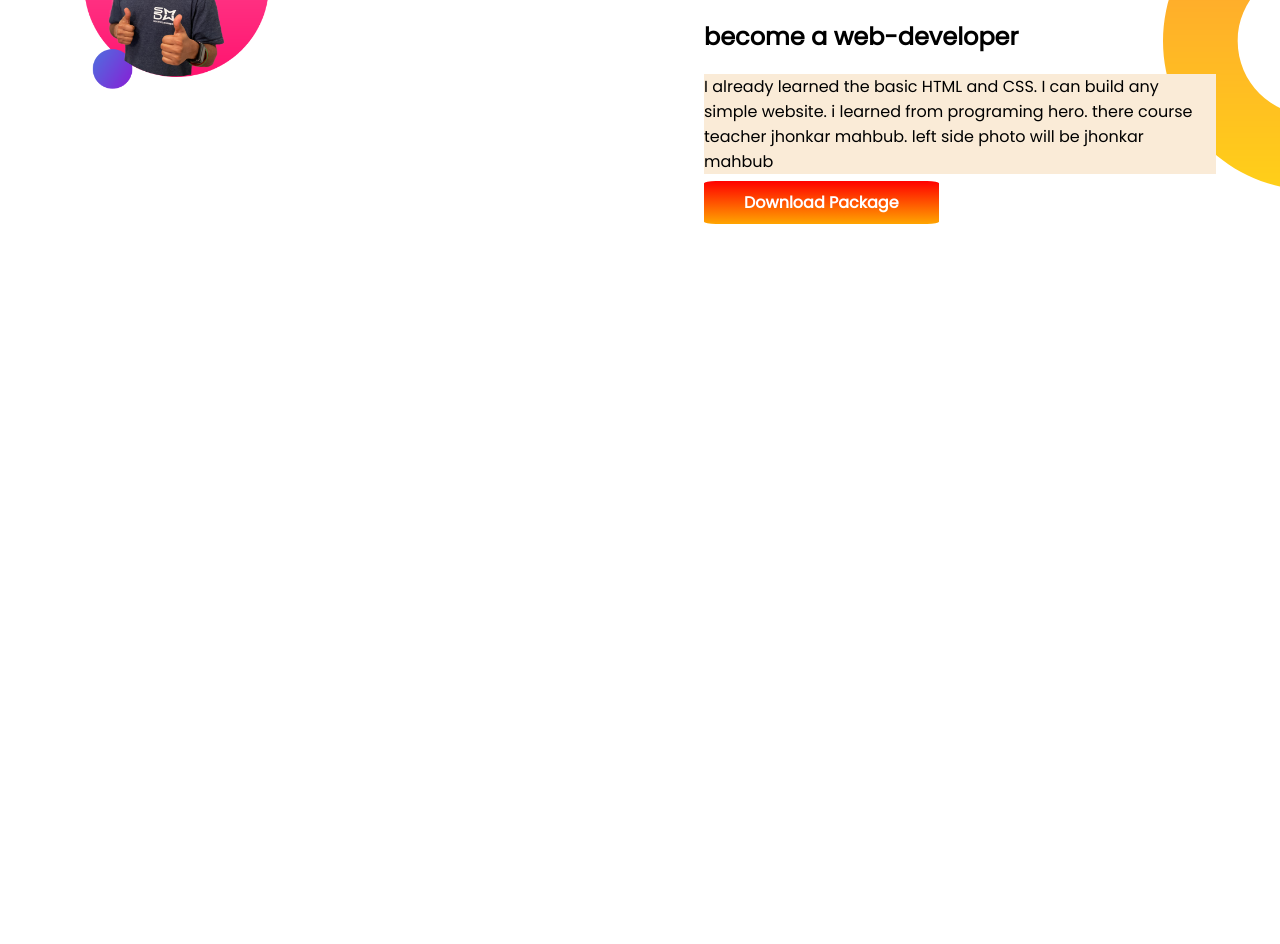
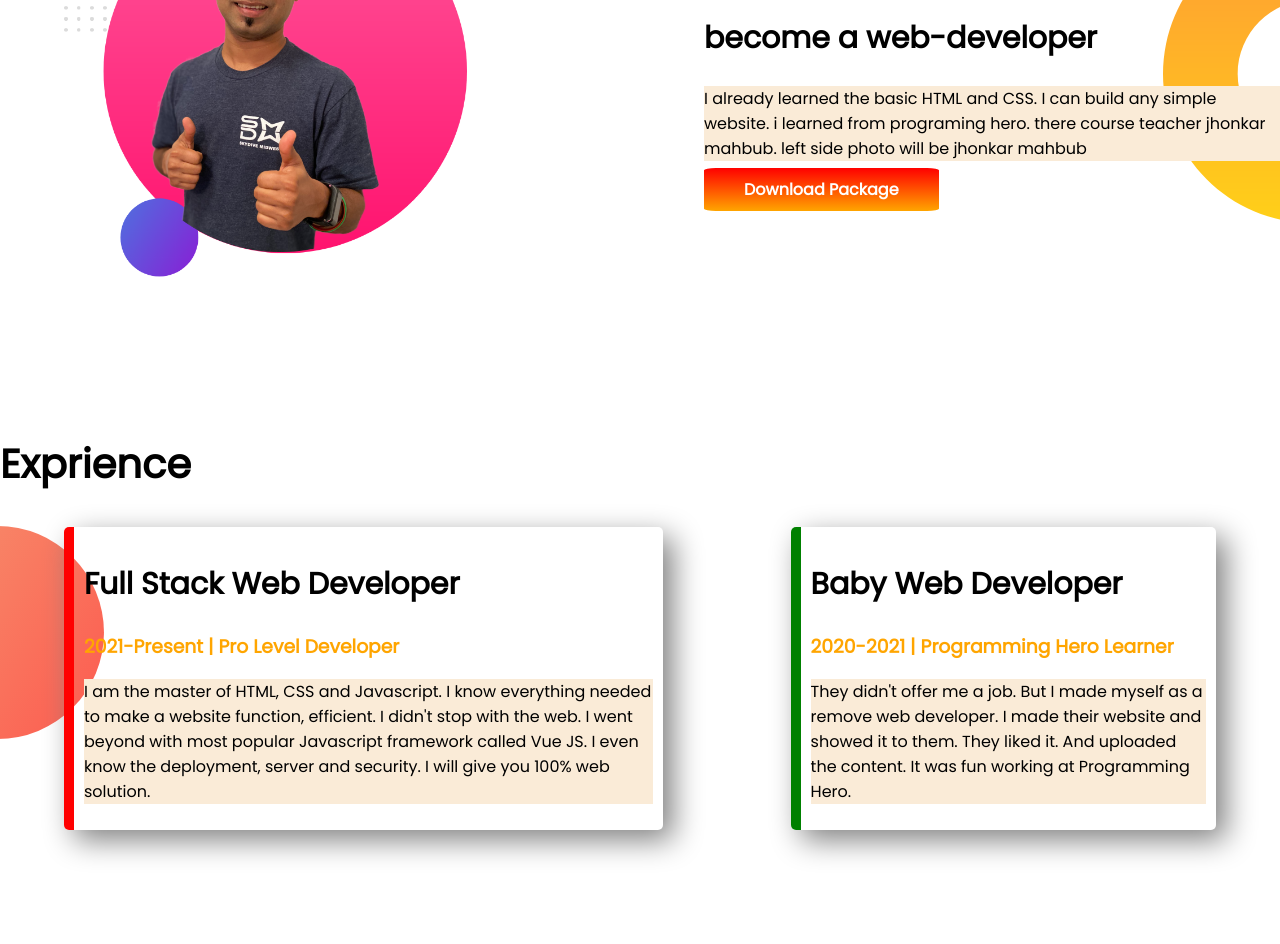
Before and after one commit to habib4224/first-website, a plain HTML site: page index.html in a window 1280 px wide. Shown: the part 722-1666 px from the top of the page. Before the commit the page ends 1117 px from the top, so only its background shows below. Drawn offline with Linux system fonts and the light colour scheme.

Commit message:
final push

```diff
--- a/index.html
+++ b/index.html
@@ -13,7 +13,7 @@
 </head>
 
 <body>
-    <section>
+    <section class="first third">
         <div class="width">
             <h1>Welcome To</h1>
             <h1><span class="colour">Habibur Rahaman</span> World!</h1>
@@ -28,7 +28,7 @@
             <img src="pic.jpg" alt="">
         </div>
     </section>
-    <section class="second">
+    <section class="second third">
         <div class="width">
             <img src="jhankar2.png" alt="">
         </div>
@@ -37,10 +37,37 @@
             <h2>become a web-developer</h2>
             <p>I already learned the basic HTML and CSS. I can build any simple website. i learned from programing
                 hero. there course teacher jhonkar mahbub. left side photo will be jhonkar mahbub</p>
-            <a class="link_button" target="_blank" href="">Download Package</a>
+            <a class="link_button" target="_blank" href="https://www.google.com/">Download Package</a>
         </div>
 
     </section>
+    <section class="rd">
+        <h1>Exprience</h1>
+
+        <div class="third ">
+            <div id="full" class="experience">
+                <h2>
+                    Full Stack Web Developer
+                </h2>
+                <h3 class="seven">2021-Present | Pro Level Developer</h3>
+                <p>I am the master of HTML, CSS and Javascript. I know everything needed to make a website function,
+                    efficient. I didn't stop with the web. I went beyond with most popular Javascript framework called
+                    Vue JS. I even know the deployment, server and security. I will give you 100% web solution.</p>
+            </div>
+
+            <div id="baby" class="experience">
+                <h2>Baby Web Developer</h2>
+                <h3 class="seven">2020-2021 | Programming Hero Learner</h3>
+                <p>They didn't offer me a job. But I made myself as a remove web developer. I made their website and
+                    showed it to them. They liked it. And uploaded the content. It was fun working at Programming Hero.
+                </p>
+
+            </div>
+        </div>
+    </section>
 </body>
+<footer>
+    <p>© Habibur Rahaman 2022, a Programming Hero initiative.</p>
+</footer>
 
 </html>
--- a/style.css
+++ b/style.css
@@ -6,29 +6,45 @@ body {
 
 h1 {
     font-size: 40px;
+
+}
+
+h2 {
+    font-size: 30px
 }
 
 .colour {
     color: orangered;
 }
 
-section {
-    display: flex;
+.first {
     background-image: url(top-banner.png);
     background-repeat: no-repeat;
-    margin-bottom: 180px;
+}
 
+.rd {
+    background-image: url(exp-bg.png);
+    background-repeat: no-repeat;
+    background-position: left;
+
+}
+
+.third {
+
+    display: flex;
+
+    margin-bottom: 150px;
 }
 
 .width {
     width: 50%;
     padding-left: 5%;
     padding-top: 2%;
-    padding-right: 5%;
+
 }
 
 .width img {
-    width: 40%;
+    width: 70%;
 }
 
 p {
@@ -50,3 +66,31 @@ p {
     background-position: right;
     background-position-x: bottom;
 }
+
+.seven {
+    color: orange;
+
+}
+
+.experience {
+    box-shadow: 10px 10px 30px gray;
+    width: 40;
+    margin-right: 5%;
+    margin-left: 5%;
+    padding: 10px;
+    border-radius: 5px;
+
+}
+
+#full {
+    border-left: 10px solid red;
+
+}
+
+#baby {
+    border-left: 10px solid green;
+}
+
+footer p {
+    text-align: center;
+}
```
Also changed, not shown: exp-bg.png (added).
